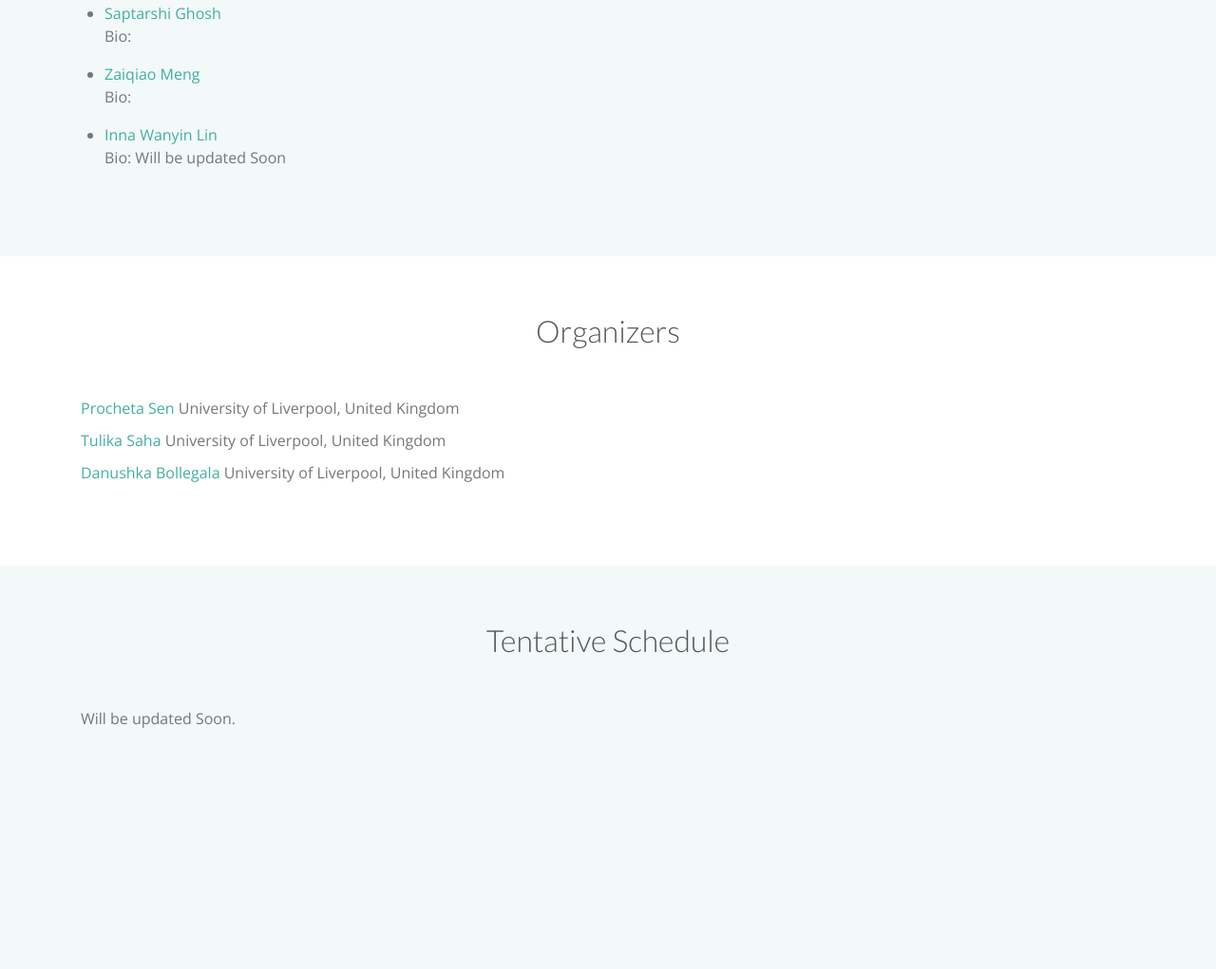
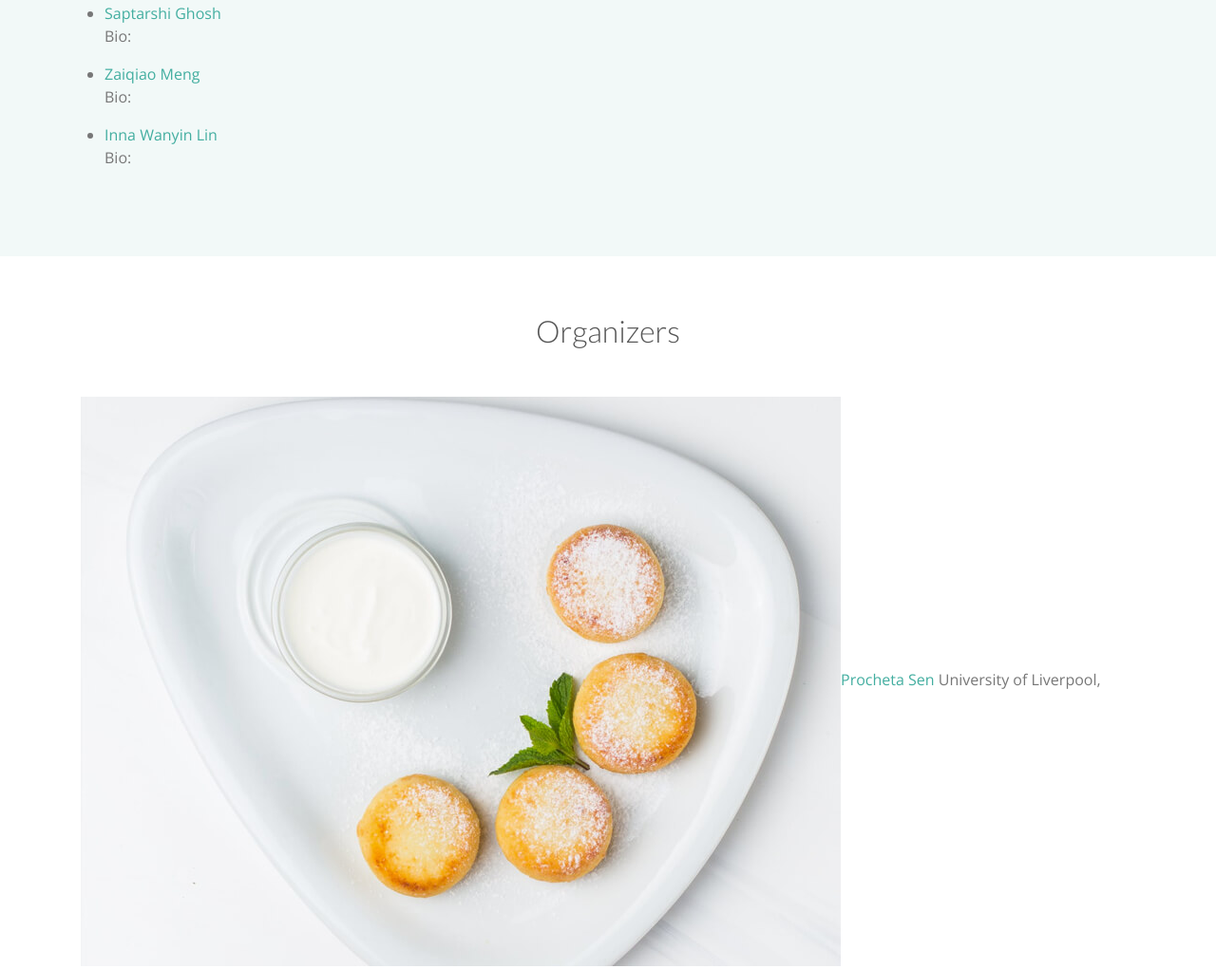
Before and after one commit to nlp4social/nlp4socialgood, a plain HTML site: page index.html in a window 1280 px wide. Shown: the part 1642-2663 px from the top of the page at 95% size. Drawn offline with nearby package versions, Linux system fonts and the light colour scheme.

Commit message:
Update index.html

```diff
--- a/index.html
+++ b/index.html
@@ -138,7 +138,7 @@ Bio: </p>
 
 <li> <a href="https://innalin.notion.site/innalin/Inna-Wanyin-Lin-0f659924dd034fb18a1059393459a25e">Inna Wanyin Lin</a>
 <p>
-Bio:  Will be updated Soon</p>
+Bio: </p>
   </li>
 	</ul>
 </div>
@@ -158,7 +158,7 @@ Bio:  Will be updated Soon</p>
         <div class="row">
           <div class="col-lg-12">
             <ul >
-              <li ><a href='https://procheta.github.io/sprocheta/'>Procheta Sen </a> University of Liverpool, United Kingdom</li>
+              <li ><img src="assets/img/portfolio/portfolio-9.jpg" class="img-fluid" alt=""><a href='https://procheta.github.io/sprocheta/'>Procheta Sen </a> University of Liverpool, United Kingdom</li>
               <li ><a href='https://sahatulika15.github.io/index.html'>Tulika Saha </a> University of Liverpool, United Kingdom</li>
               <li ><a href='https://danushka.net/'>Danushka Bollegala</a> University of Liverpool, United Kingdom</li>
               </ul>
```
